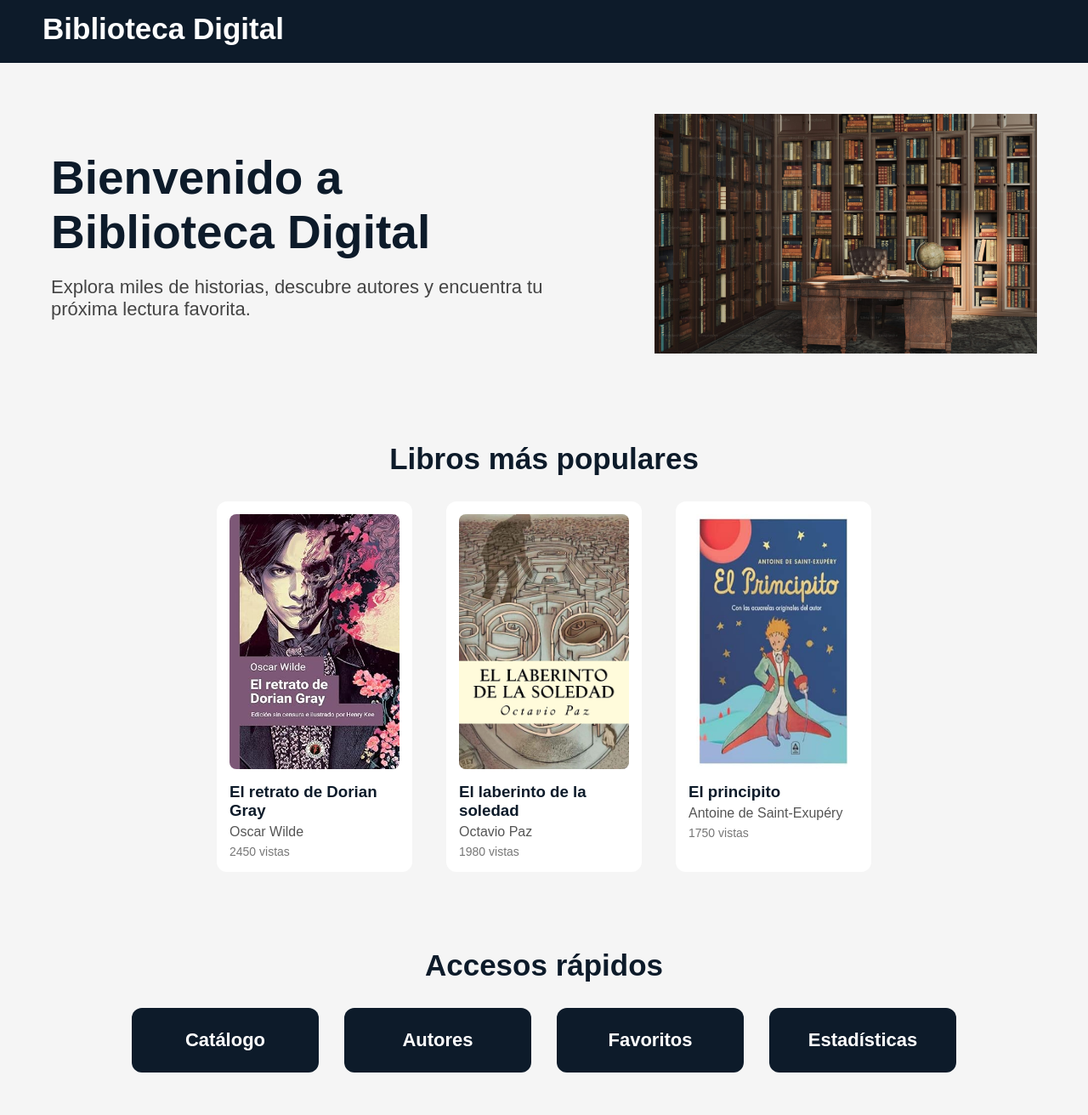
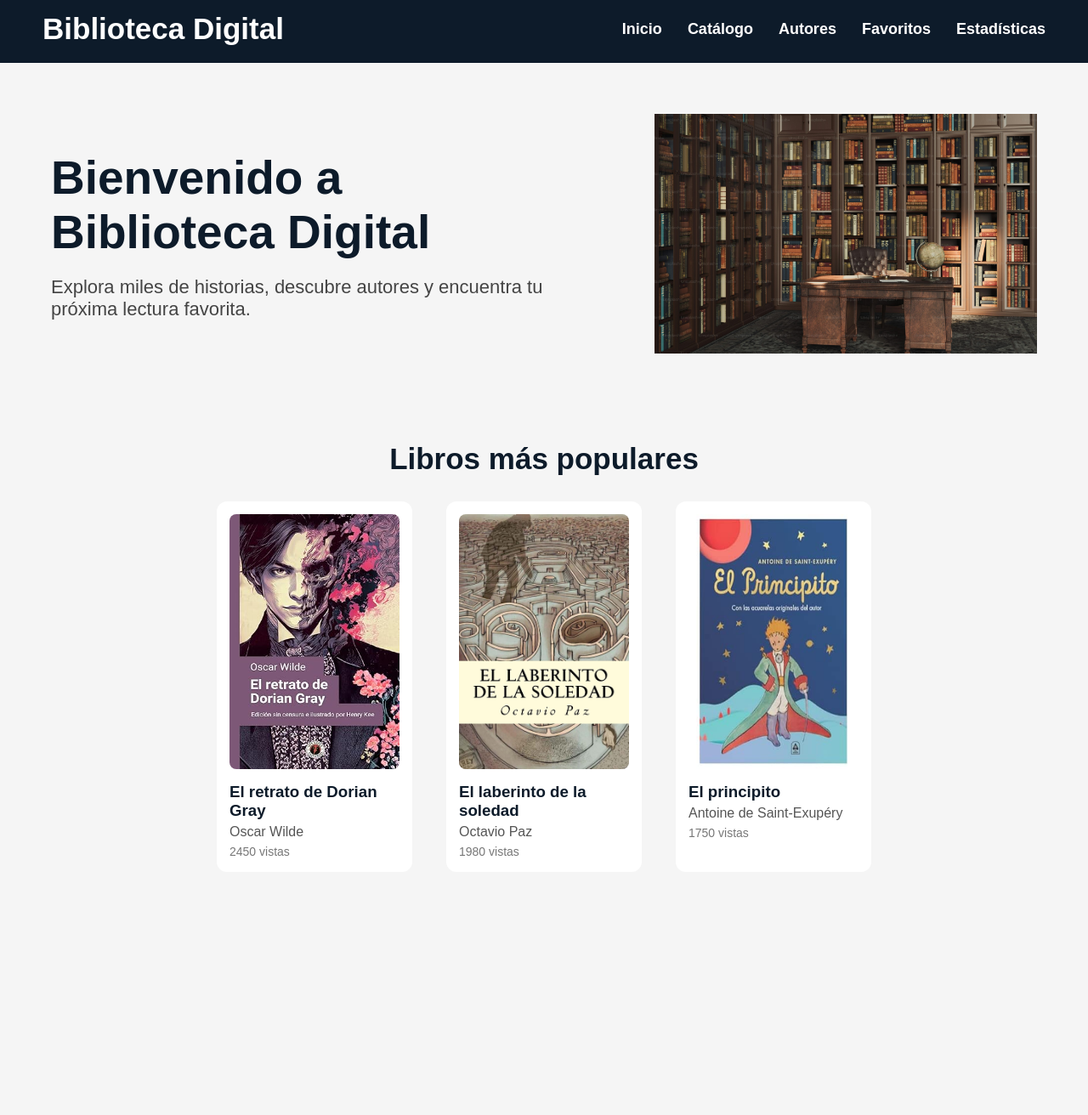
Before and after one commit to jluis-ll/ordinario-ftw, a plain HTML site: page HTML/inicio.html in a window 1280 px wide. Shown: the part 6-1318 px from the top of the page at 85% size. After the commit the page ends 1072 px from the top, so only its background shows below. Drawn offline with Linux system fonts and the light colour scheme.

Commit message:
pagina inicial terminada (diseño)

```diff
--- a/CSS/inicio.css
+++ b/CSS/inicio.css
@@ -1,27 +1,27 @@
-*{
+* {
     margin: 0;
     padding: 0;
     box-sizing: border-box;
 }
 
-body{
+body {
     font-family: Arial, Helvetica, sans-serif;
     background-color: #f5f5f5;
 }
 
 
-header{
+header {
     background-color: #0d1b2a;
     color: white;
     padding: 20px 50px;
 }
 
-.logo h1{
+.logo h1 {
     font-size: 35px;
 }
 
 
-.bienvenida{
+.bienvenida {
     display: flex;
     justify-content: space-between;
     align-items: center;
@@ -29,43 +29,43 @@ header{
     padding: 60px;
 }
 
-.texto{
+.texto {
     width: 50%;
 }
 
-.texto h2{
+.texto h2 {
     font-size: 55px;
     margin-bottom: 20px;
     color: #0d1b2a;
 }
 
-.texto p{
+.texto p {
     font-size: 22px;
     color: #444;
 }
 
-.imagen img{
+.imagen img {
     width: 450px;
 }
 
-.populares{
+.populares {
     padding: 40px 60px;
     text-align: center;
 }
 
-.populares h2{
+.populares h2 {
     font-size: 35px;
     color: #0d1b2a;
     margin-bottom: 30px;
 }
 
-.contenedor-libros{
+.contenedor-libros {
     display: flex;
     justify-content: center;
     gap: 40px;
 }
 
-.libro{
+.libro {
     background-color: white;
     width: 230px;
     padding: 15px;
@@ -73,56 +73,47 @@ header{
     text-align: left;
 }
 
-.libro img{
+.libro img {
     width: 100%;
     height: 300px;
     border-radius: 8px;
 }
 
-.libro h3{
+.libro h3 {
     margin-top: 12px;
     color: #0d1b2a;
 }
 
-.libro p{
+.libro p {
     color: #555;
     margin: 5px 0;
 }
 
-.libro span{
+.libro span {
     font-size: 14px;
     color: #777;
 }
 
-.accesos{
-    padding: 50px 60px;
-    text-align: center;
+header {
+    display: flex;
+    justify-content: space-between;
+    align-items: center;
 }
 
-.accesos h2{
-    font-size: 35px;
-    color: #0d1b2a;
-    margin-bottom: 30px;
+nav {
+    display: flex;
+    gap: 30px;
 }
 
-.contenedor-accesos{
-    display: flex;
-    justify-content: center;
-    gap: 30px;
-    flex-wrap: wrap;
+nav a {
+    color: white;
+    text-decoration: none;
+    font-size: 18px;
+    font-weight: bold;
+
+    transition: 0.3s;
 }
 
-.boton{
-    background-color: #0d1b2a;
-    color: white;
-
-    text-decoration: none;
-
-    width: 220px;
-    padding: 25px;
-
-    border-radius: 12px;
-
-    font-size: 22px;
-    font-weight: bold;
+nav a:hover {
+    color: #c7d3e0;
 }
--- a/HTML/inicio.html
+++ b/HTML/inicio.html
@@ -13,6 +13,13 @@
         <div class="logo">
             <h1>Biblioteca Digital</h1>
         </div>
+        <nav>
+            <a href="inicio.html">Inicio</a>
+            <a href="catalogo.html">Catálogo</a>
+            <a href="autores.html">Autores</a>
+            <a href="favoritos.html">Favoritos</a>
+            <a href="estadisticas.html">Estadísticas</a>
+        </nav>
     </header>
     <main>
         <section class="bienvenida">
@@ -49,23 +56,7 @@
                 </div>
             </div>
         </section>
-        <section class="accesos">
-            <h2>Accesos rápidos</h2>
-            <div class="contenedor-accesos">
-                <a href="catalogo.html" class="boton">
-                    Catálogo
-                </a>
-                <a href="autores.html" class="boton">
-                    Autores
-                </a>
-                <a href="favoritos.html" class="boton">
-                    Favoritos
-                </a>
-                <a href="estadisticas.html" class="boton">
-                    Estadísticas
-                </a>
-            </div>
-        </section>
     </main>
 </body>
+
 </html>
```
